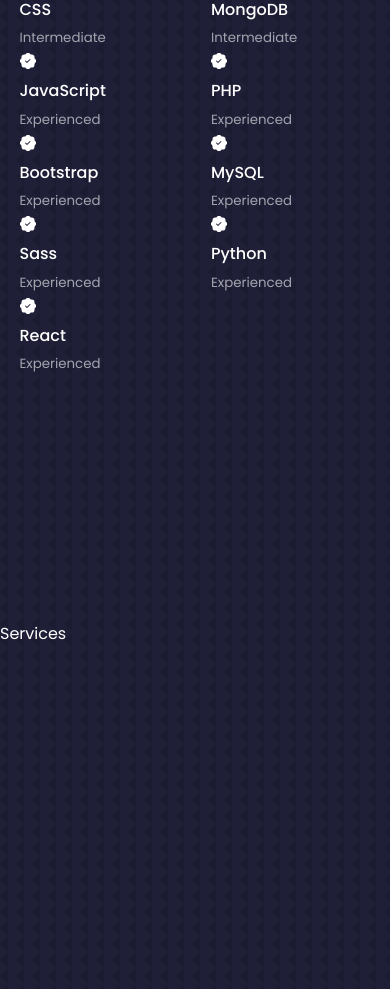
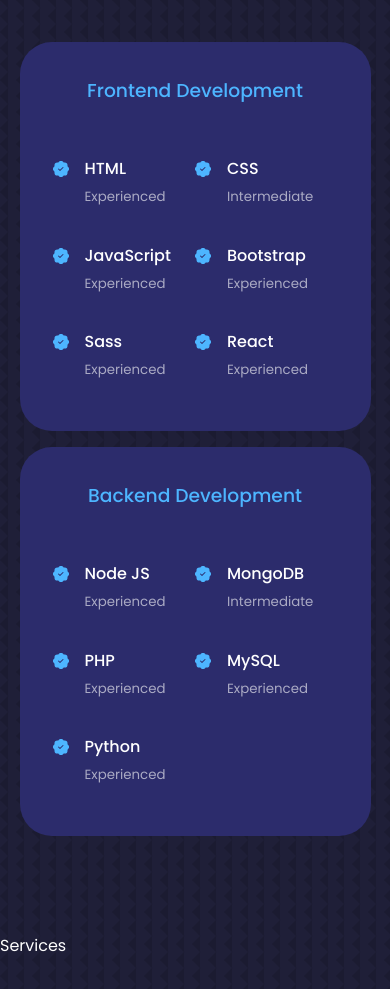
Before and after one commit to Joyboy75/laregex, a React (Create React App) app: page / in a window 390 px wide. Shown: the part 2200-3189 px from the top of the page. Built offline with nearby package versions, Linux system fonts and the light colour scheme.

Commit message:
Experience Components and CSS

```diff
--- a/src/Components/experience/Experience.jsx
+++ b/src/Components/experience/Experience.jsx
@@ -13,34 +13,46 @@
           <h3> Frontend Development</h3>
           <div className="experience__content">
             <article className="experience__details">
-              <BsPatchCheckFill />
+              <BsPatchCheckFill className="experience__details-icon" />
+              <div>
                 <h4>HTML</h4>
                 <small className="text-light">Experienced</small>
+              </div>
             </article>
             <article className="experience__details">
-              <BsPatchCheckFill />
+              <BsPatchCheckFill className="experience__details-icon" />
+              <div>
                 <h4>CSS</h4>
                 <small className="text-light">Intermediate</small>
+              </div>
             </article>
             <article className="experience__details">
-              <BsPatchCheckFill />
+              <BsPatchCheckFill className="experience__details-icon" />
+              <div>
                 <h4>JavaScript</h4>
                 <small className="text-light">Experienced</small>
+              </div>
             </article>
             <article className="experience__details">
-              <BsPatchCheckFill />
+              <BsPatchCheckFill className="experience__details-icon" />
+              <div>
                 <h4>Bootstrap</h4>
                 <small className="text-light">Experienced</small>
+              </div>
             </article>
             <article className="experience__details">
-              <BsPatchCheckFill />
+              <BsPatchCheckFill className="experience__details-icon" />
+              <div>
                 <h4>Sass</h4>
                 <small className="text-light">Experienced</small>
+              </div>
             </article>
             <article className="experience__details">
-              <BsPatchCheckFill />
+              <BsPatchCheckFill className="experience__details-icon" />
+              <div>
                 <h4>React</h4>
                 <small className="text-light">Experienced</small>
+              </div>
             </article>
           </div>
         </div>
@@ -50,29 +62,39 @@
           <h3> Backend Development</h3>
           <div className="experience__content">
             <article className="experience__details">
-              <BsPatchCheckFill />
+              <BsPatchCheckFill className="experience__details-icon" />
+              <div>
                 <h4>Node JS</h4>
                 <small className="text-light">Experienced</small>
+              </div>
             </article>
             <article className="experience__details">
-              <BsPatchCheckFill />
+              <BsPatchCheckFill className="experience__details-icon" />
+              <div>
                 <h4>MongoDB</h4>
                 <small className="text-light">Intermediate</small>
+              </div>
             </article>
             <article className="experience__details">
-              <BsPatchCheckFill />
+              <BsPatchCheckFill className="experience__details-icon" />
+              <div>
                 <h4>PHP</h4>
                 <small className="text-light">Experienced</small>
+              </div>
             </article>
             <article className="experience__details">
-              <BsPatchCheckFill />
+              <BsPatchCheckFill className="experience__details-icon" />
+              <div>
                 <h4>MySQL</h4>
                 <small className="text-light">Experienced</small>
+              </div>
             </article>
             <article className="experience__details">
-              <BsPatchCheckFill />
+              <BsPatchCheckFill className="experience__details-icon" />
+              <div>
                 <h4>Python</h4>
                 <small className="text-light">Experienced</small>
+              </div>
             </article>
           </div>
         </div>
--- a/src/Components/experience/experience.css
+++ b/src/Components/experience/experience.css
@@ -3,3 +3,71 @@
   grid-template-columns: 1fr 1fr;
   gap: 2rem;
 }
+
+.experience__container > div {
+  background: var(--color-bg-variant);
+  padding: 2.4rem 5rem;
+  border-radius: 2rem;
+  border: 1px solid transparent;
+}
+
+.experience__container > div:hover {
+  background: transparent;
+  border-color: var(--color-primary-variant);
+  cursor: default;
+}
+
+.experience__container > div h3 {
+  text-align: center;
+  margin-bottom: 2rem;
+  color: var(--color-primary);
+}
+
+.experience__content {
+  display: grid;
+  grid-template-columns: 1fr 1fr;
+  row-gap: 2rem;
+}
+
+.experience__details {
+  display: flex;
+  gap: 1rem;
+}
+
+.experience__details-icon {
+  margin-top: 6px;
+  color: var(--color-primary);
+}
+
+/**************** MEDIA QUERIES (MEDIUM DEVICES) ***************/
+
+@media screen and (max-width: 1024px) {
+  .experience__container {
+    grid-template-columns: 1fr;
+    gap: 1;
+    padding-top: 2rem;
+  }
+
+  .experience__container > div {
+    width: 80%;
+    padding: 5rem;
+    margin: 0 auto;
+  }
+
+  .experience__content {
+    padding: 1rem;
+  }
+}
+
+/* **************** MEDIA QUERIES (MEDIUM DEVICES) *************** */
+
+@media screen and (max-width: 600px) {
+  .experience__container {
+    gap: 1rem;
+  }
+
+  .experience__container > div {
+    width: 100%;
+    padding: 2rem 1rem;
+  }
+}
--- a/src/index.css
+++ b/src/index.css
@@ -62,7 +62,7 @@
 
 section {
   margin-top: 8rem;
-  height: 100vh;
+  /* height: 100vh; */
 }
 
 section > h2,
```
Lines whose indentation alone changed are shown as unchanged.
